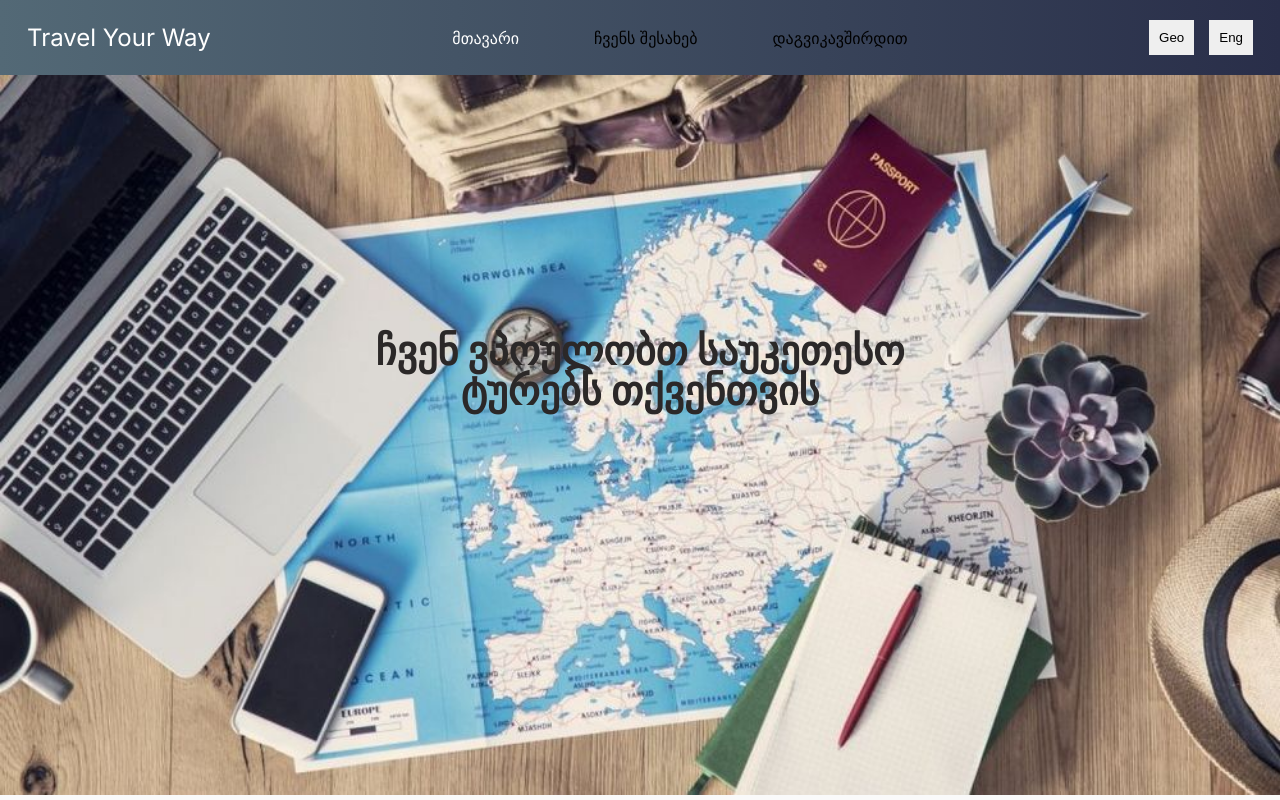
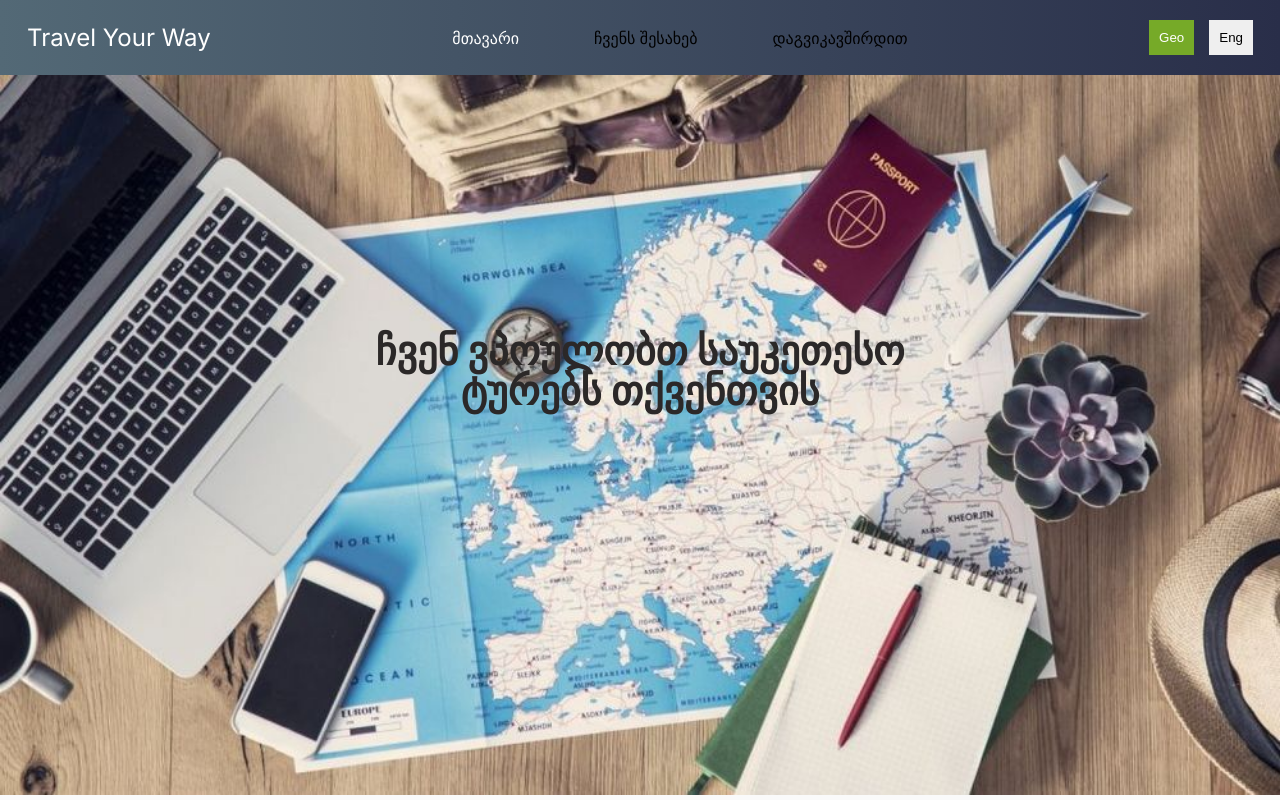
Before and after one commit to davit1801/countries-app, a React (Vite) app: page /ka/countries in a window 1280 px wide. Shown: the top 800 px of the page. Built offline with nearby package versions, Linux system fonts and the light colour scheme.

Commit message:
add active lang button

```diff
--- a/src/components/Buttons/ChangeLangBtn/ChangeLangBtn.module.css
+++ b/src/components/Buttons/ChangeLangBtn/ChangeLangBtn.module.css
@@ -1,6 +1,10 @@
-
-
-.lang_btn{
+.lang_btn {
   cursor: pointer;
   padding: 1rem;
 }
+.active_lang_btn {
+  cursor: pointer;
+  padding: 1rem;
+  color: #fff;
+  background-color: rgb(118, 170, 40);
+}
--- a/src/components/Buttons/ChangeLangBtn/ChangeLangBtn.tsx
+++ b/src/components/Buttons/ChangeLangBtn/ChangeLangBtn.tsx
@@ -1,4 +1,4 @@
-import { useNavigate } from 'react-router-dom';
+import { useNavigate, useParams } from 'react-router-dom';
 import styles from './ChangeLangBtn.module.css';
 
 type ChangeLangBtnProps = {
@@ -7,6 +7,7 @@ type ChangeLangBtnProps = {
 };
 
 const ChangeLangBtn: React.FC<ChangeLangBtnProps> = ({ title, langName }) => {
+  const { lang } = useParams();
   const navigate = useNavigate();
 
   const handleChangeLang = (lang: string) => {
@@ -15,7 +16,9 @@ const ChangeLangBtn: React.FC<ChangeLangBtnProps> = ({ title, langName }) => {
 
   return (
     <button
-      className={styles.lang_btn}
+      className={`${styles.lang_btn} ${
+        lang === langName ? styles.active_lang_btn : ''
+      }`}
       onClick={() => handleChangeLang(langName)}
     >
       {title}
```
